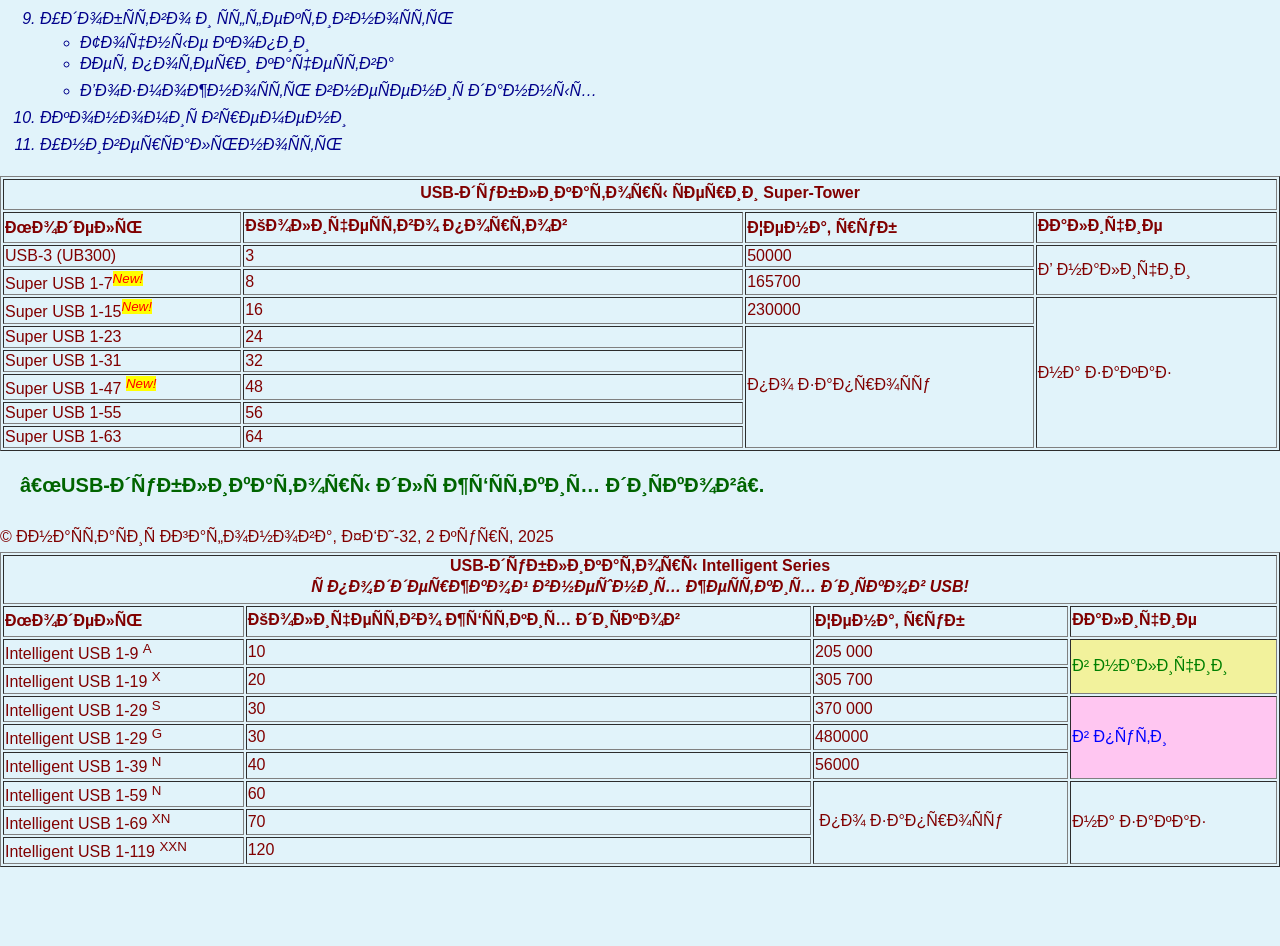
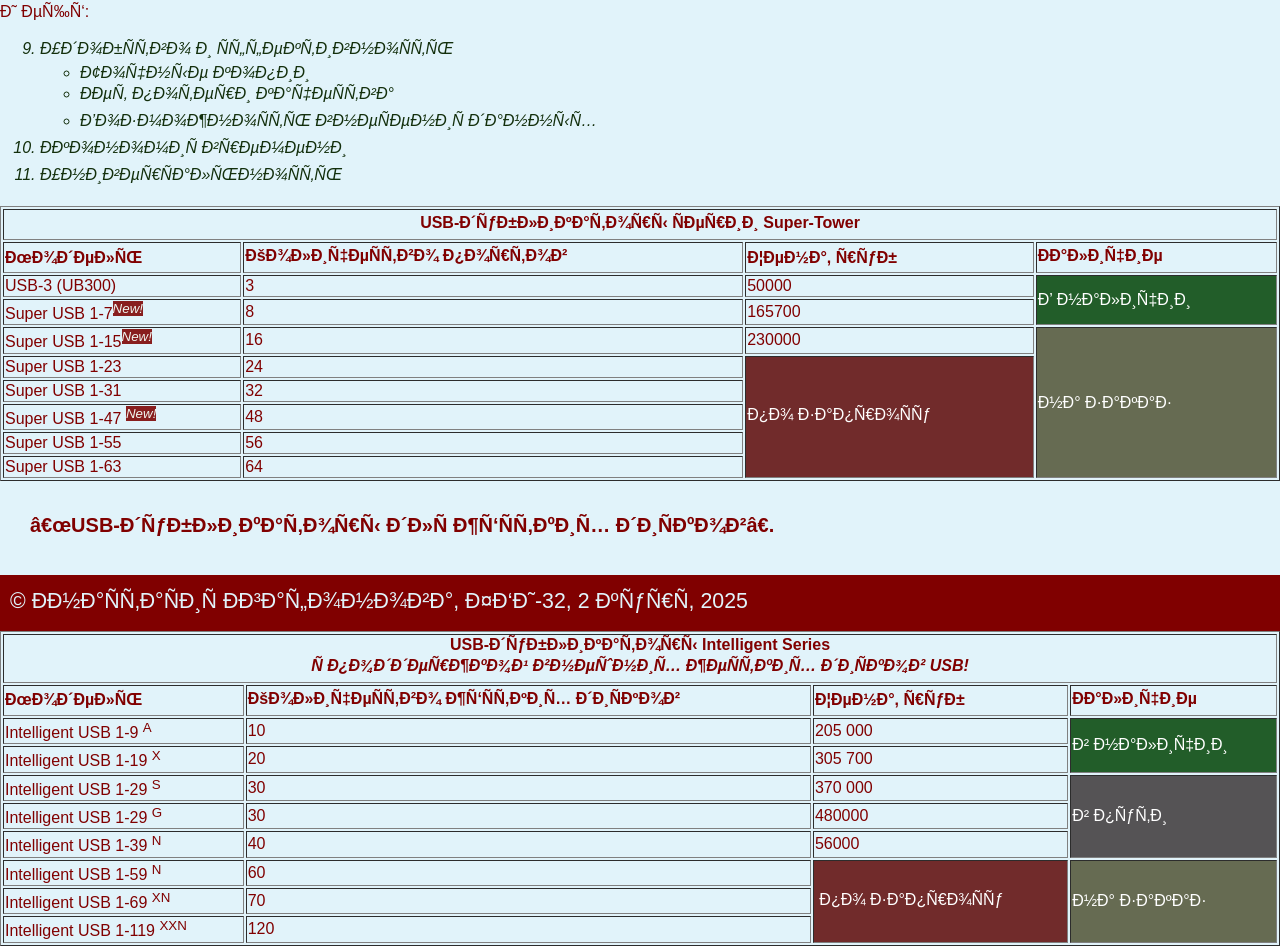
Before and after one commit to anastasiaagafonova/web-front-labs, a plain HTML site: page lab2/usb.html in a window 1280 px wide. Shown: the part 1115-2061 px from the top of the page. Before the commit the page ends 1982 px from the top, so only its background shows below. Drawn offline with Linux system fonts and the light colour scheme.

Commit message:
обновление дизайна

```diff
--- a/lab2/usb.html
+++ b/lab2/usb.html
@@ -5,21 +5,22 @@
         <title>Агафонова Анастасия. Текст о дубликаторах USB</title>
         <style>
             li {
-                color: darkblue;
+                color: rgb(19, 47, 12);
                 font-style: italic;
             }
 
             h1 {
-                color: darkgreen;
+                color: maroon;
                 margin: 30px;
                 font-size: 35px;
             }
 
             h2 {
-                color: darkgreen;
-                margin: 20px;
+                color: maroon;
+                margin: 30px;
                 font-size: 20px;
             }
+
         </style>
     </head>
 
@@ -112,24 +113,24 @@
                     <td><span title="Модель USB-3 (UB300) появилась в продаже 11.02.2025">USB-3 (UB300)</span></td>
                     <td>3</td>
                     <td>50000</td>
-                    <td rowspan="2">В наличии</td>
+                    <td rowspan="2" style="background-color: rgb(34, 93, 41); color: rgb(255, 255, 255);">В наличии</td>
                 </tr>
                 <tr>
-                    <td><span title="Модель Super USB 1-7 появилась в продаже 05.02.2025">Super USB 1-7</span><sup style="background-color: yellow; color: red"><i>New!</i></sup></td>
+                    <td><span title="Модель Super USB 1-7 появилась в продаже 05.02.2025">Super USB 1-7</span><sup style="background-color: rgb(136, 30, 30); color: rgb(240, 246, 240)"><i>New!</i></sup></td>
                     <td>8</td>
                     <td>165700</td>
                     <!-- <td>В наличии</td> -->
                 </tr>
                 <tr>
-                    <td><span title="Модель Super USB 1-15 появилась в продаже 08.02.2025">Super USB 1-15</span><sup style="background-color: yellow; color: red"><i>New!</i></sup></td>
+                    <td><span title="Модель Super USB 1-15 появилась в продаже 08.02.2025">Super USB 1-15</span><sup style="background-color:rgb(136, 30, 30); color: rgb(240, 246, 240)"><i>New!</i></sup></td>
                     <td>16</td>
                     <td>230000</td>
-                    <td rowspan="6">на заказ</td>
+                    <td rowspan="6" style="background-color: rgb(102, 107, 82); color: rgb(255, 255, 255);">на заказ</td>
                 </tr>
                 <tr>
                     <td><span title="Модель Super USB 1-23 появилась в продаже 08.02.2025">Super USB 1-23</span></td>
                     <td>24</td>
-                    <td rowspan="5">по запросу</td>
+                    <td rowspan="5" style="background-color: rgb(113, 43, 43); color: rgb(255, 255, 255);">по запросу</td>
                     <!-- <td>на заказ</td> -->
                 </tr>
                 <tr>
@@ -139,7 +140,7 @@
                     <!-- <td>на заказ</td> -->
                 </tr>
                 <tr>
-                    <td><span title="Модель Super USB 1-47 появилась в продаже 07.02.2025">Super USB 1-47</span> <sup style="background-color: yellow; color: red"><i>New!</i></sup></td>
+                    <td><span title="Модель Super USB 1-47 появилась в продаже 07.02.2025">Super USB 1-47</span> <sup style="background-color: rgb(136, 30, 30); color: rgb(240, 246, 240)"><i>New!</i></sup></td>
                     <td>48</td>
                     <!-- <td>по запросу</td>
                     <td>на заказ</td> -->
@@ -175,7 +176,7 @@
                     <td>Intelligent USB 1-9 <sup>A</sup></td>
                     <td>10</td>
                     <td>205 000</td>
-                    <td rowspan="2" style="background-color: rgb(242, 242, 156); color: green;">в наличии</td>
+                    <td rowspan="2" style="background-color: rgb(34, 93, 41); color: rgb(255, 255, 255);">в наличии</td>
                 </tr>
                 <tr>
                     <td>Intelligent USB 1-19 <sup>X</sup></td>
@@ -187,7 +188,7 @@
                     <td>Intelligent USB 1-29 <sup>S</sup></td>
                     <td>30</td>
                     <td>370 000</td>
-                    <td rowspan="3" style="background-color: rgb(255, 198, 241); color: blue;">в пути</td>
+                    <td rowspan="3" style="background-color: rgb(85, 83, 85); color: rgb(255, 255, 255);">в пути</td>
                 </tr>
                 <tr>
                     <td>Intelligent USB 1-29 <sup>G</sup></td>
@@ -204,8 +205,8 @@
                 <tr>
                     <td>Intelligent USB 1-59 <sup>N</sup></td>
                     <td>60</td>
-                    <td rowspan="3">&nbsp;по запросу&nbsp;</td>
-                    <td rowspan="3">на заказ</td>
+                    <td rowspan="3" style="background-color: rgb(113, 43, 43); color: rgb(255, 255, 255);">&nbsp;по запросу&nbsp;</td>
+                    <td rowspan="3" style="background-color: rgb(102, 107, 82); color: rgb(255, 255, 255);">на заказ </td>
                 </tr>
                 <tr>
                     <td>Intelligent USB 1-69 <sup>XN</sup></td>
@@ -221,7 +222,7 @@
                 </tr>
         </main>
 
-        <footer>
+        <footer style="background-color: maroon; color: rgb(225, 243, 250); padding: 10px; font-size: 16pt">
             &copy; Анастасия Агафонова, ФБИ-32, 2 курс, 2025
         </footer>
     </body>
```
